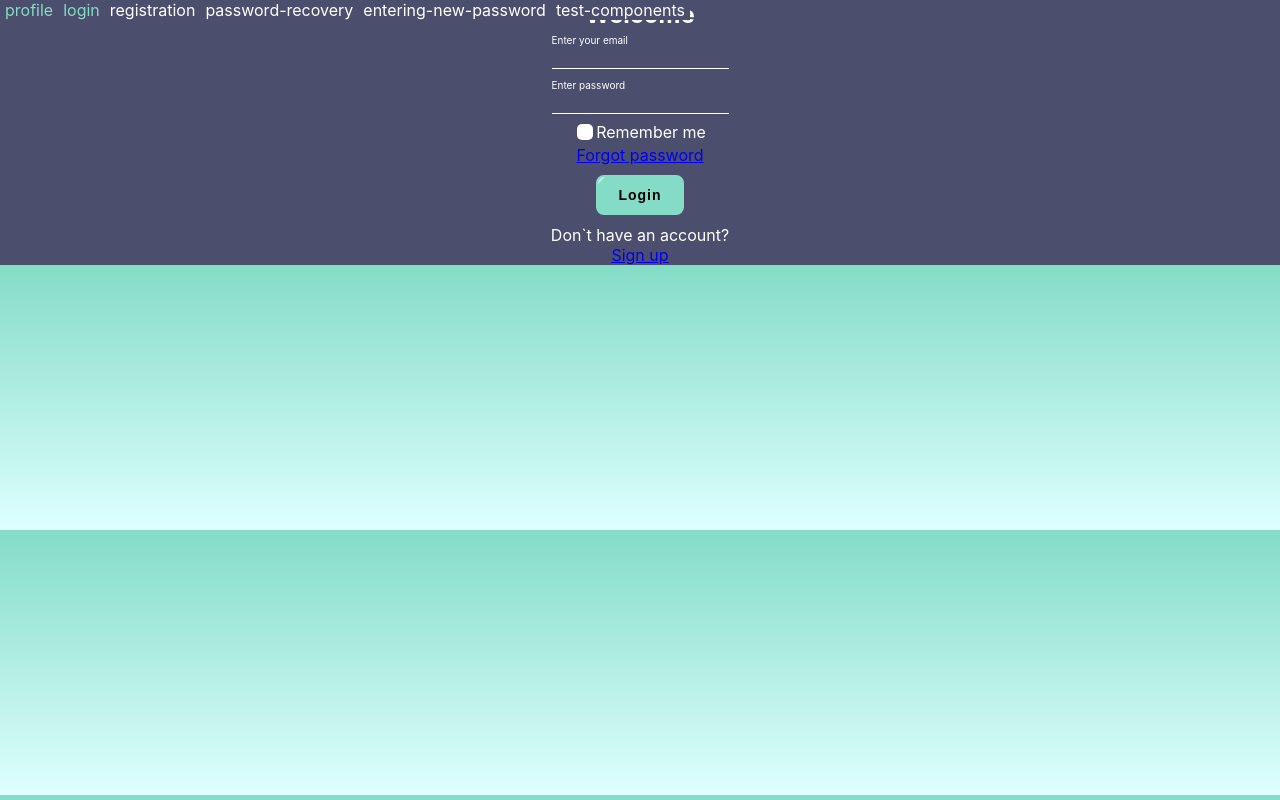
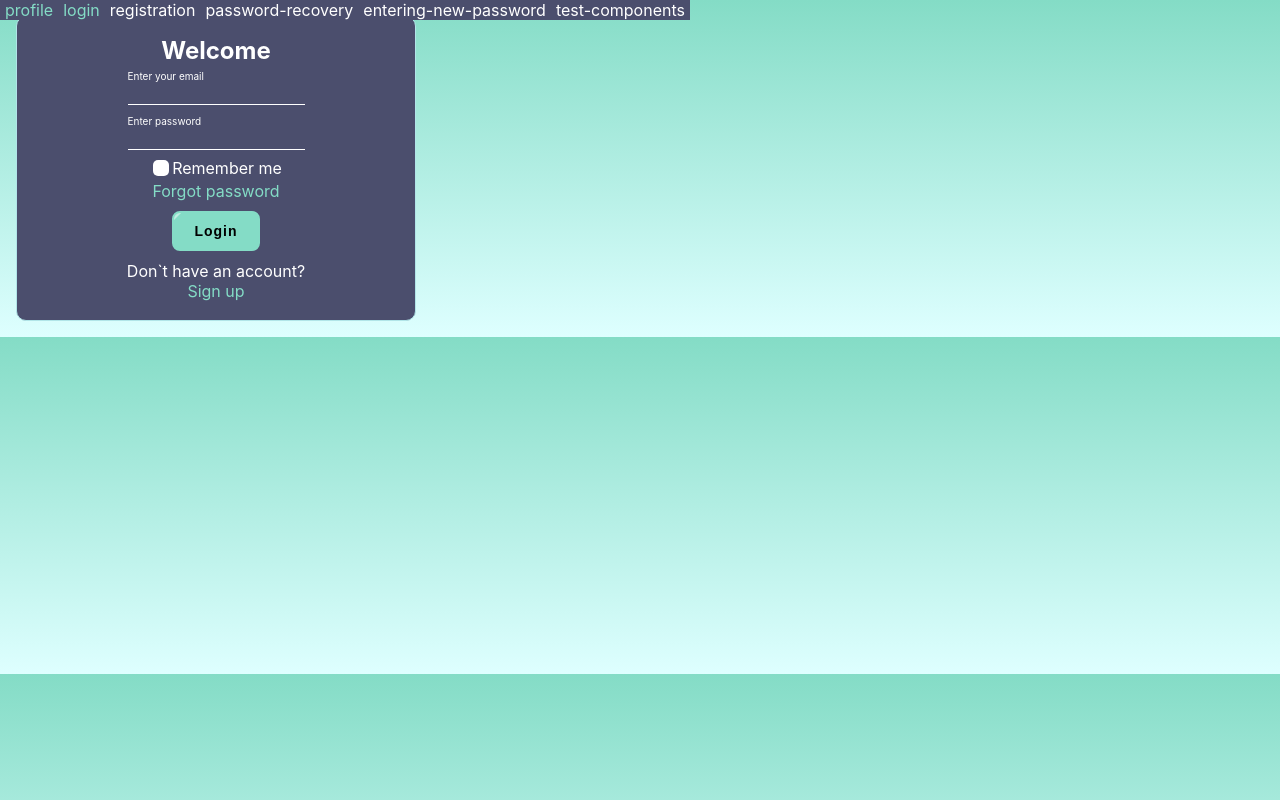
Before and after one commit to username91355/cards, a React (Create React App) app: page /login in a window 1280 px wide. Built offline with nearby package versions, Linux system fonts and the light colour scheme.

Commit message:
d1 - finish LoginCont.tsx

```diff
--- a/src/pages/login/Login.tsx
+++ b/src/pages/login/Login.tsx
@@ -2,9 +2,9 @@ import React, {ChangeEvent} from 'react';
 import s from "./Login.module.css";
 import {SuperInput} from "../../components/common/SuperInput/SuperInput";
 import {SuperCheckbox} from "../../components/common/SuperCheckbox/SuperCheckbox";
-import {Link} from "react-router-dom";
 import {SuperButton} from "../../components/common/SuperButton/SuperButton";
 import {STATUS} from "../../utils/types/types";
+import {SuperLink} from "../../components/common/SuperLink/SuperLink";
 
 interface IProps {
     error: string | null
@@ -49,13 +49,13 @@ const Login: React.FC<IProps> = props => {
                            onChange={rememberMeChangeHandler}
                            children={'Remember me'}
             />
-            <Link to='/password-recovery'>Forgot password</Link>
+            <SuperLink to='/password-recovery' children={'Forgot password'}/>
             <SuperButton title={'Login'}
                          type={'primary'}
                          onClick={submit}
                          disabled={loginStatus === STATUS.LOADING}/>
             <p>Don`t have an account?</p>
-            <Link to='/registration'>Sign up</Link>
+            <SuperLink to='/registration' children={'Sign up'}/>
         </div>
     );
 };
--- a/src/pages/login/LoginCont.tsx
+++ b/src/pages/login/LoginCont.tsx
@@ -4,6 +4,7 @@ import {Navigate} from 'react-router-dom';
 import {TAppState} from '../../store/store';
 import Login from './Login';
 import {login} from '../../store/reducers/login-reducer';
+import {SmallContainer} from "../../components/small-container/SmallContainer";
 
 const LoginCont: React.FC = () => {
 
@@ -33,7 +34,8 @@ const LoginCont: React.FC = () => {
 
     if (isAuth) return <Navigate to='/profile'/>
 
-    return <Login error={error}
+    return <SmallContainer>
+        <Login error={error}
                email={email}
                password={password}
                rememberMe={rememberMe}
@@ -43,6 +45,7 @@ const LoginCont: React.FC = () => {
                passwordChangeHandler={passwordChangeHandler}
                rememberMeChangeHandler={rememberMeChangeHandler}
         />
+    </SmallContainer>
 };
 
 export default LoginCont;
```
Lines whose indentation alone changed are shown as unchanged.
